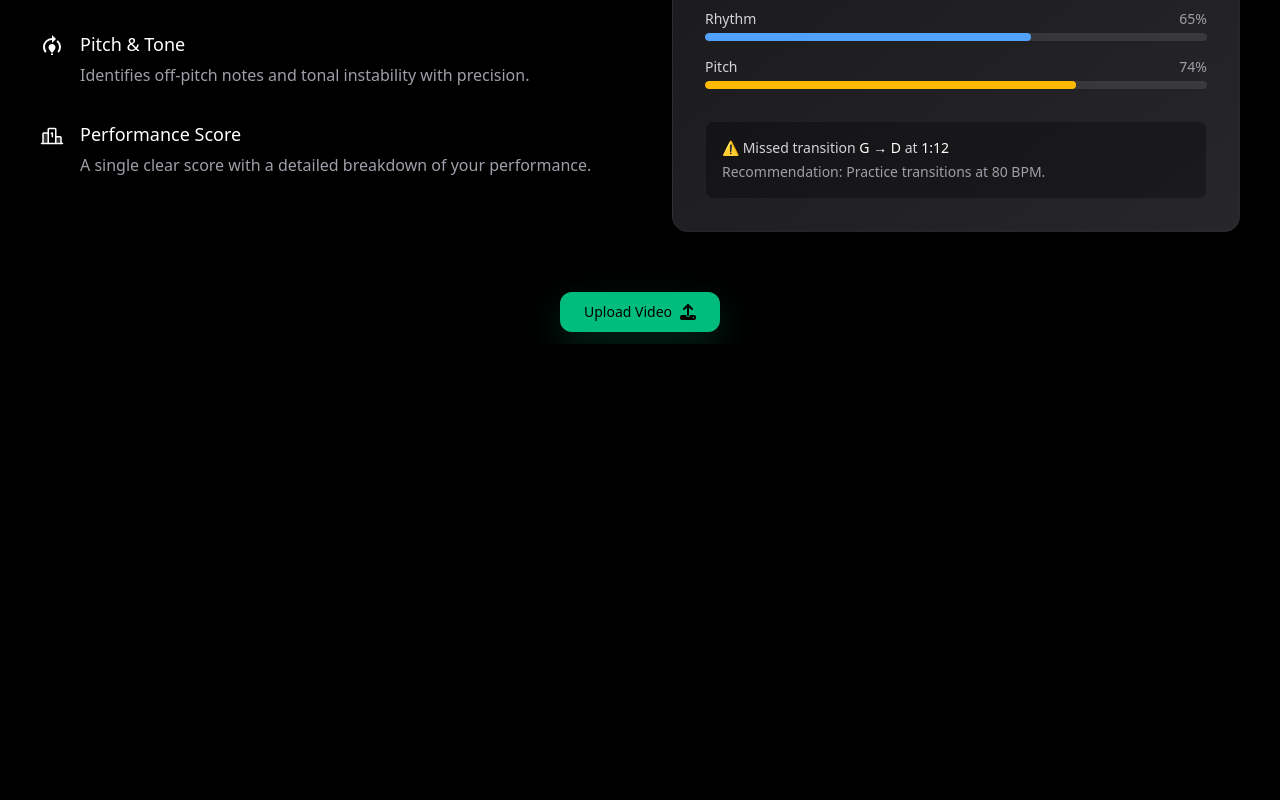
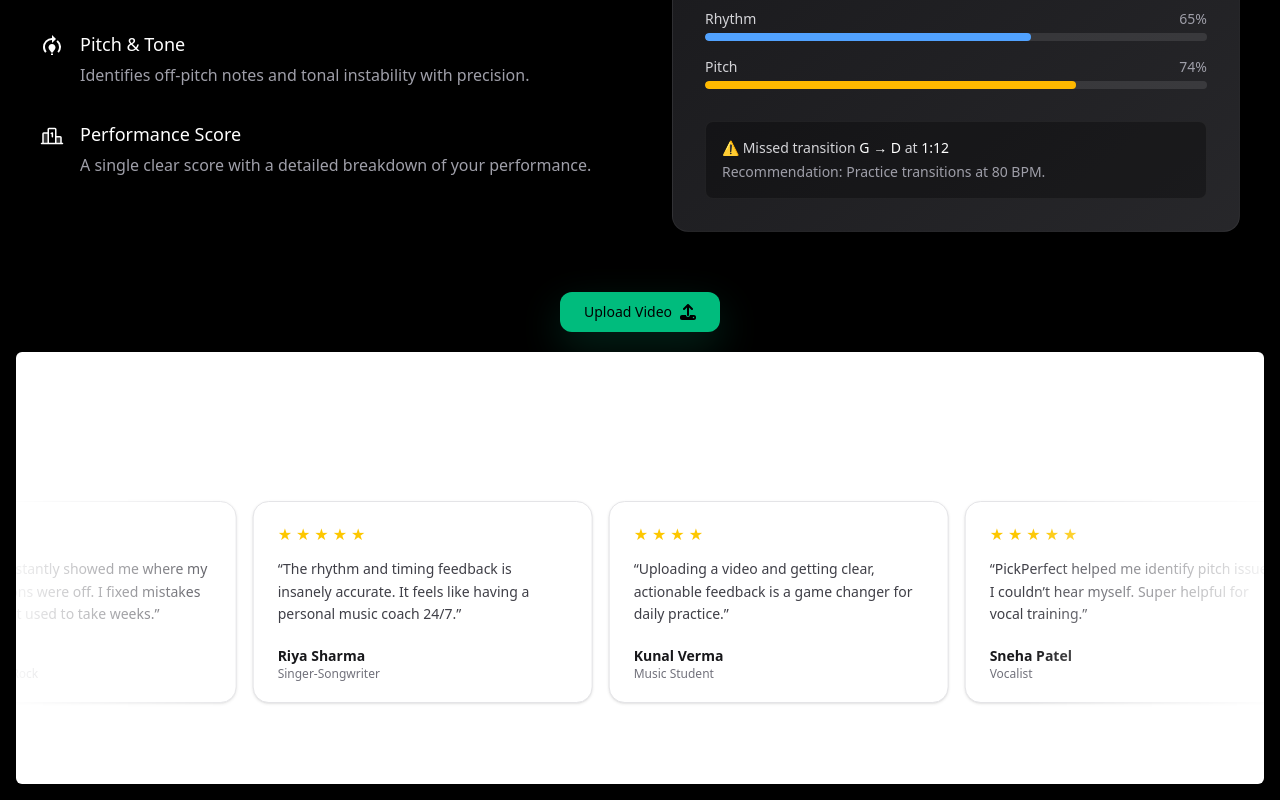
Before and after one commit to choudharyhimanshustar/PickPerfectFrontend, a Next.js app: page / in a window 1280 px wide. Shown: the part 1308-2108 px from the top of the page. Before the commit the page ends 1652 px from the top, so only its background shows below. Built offline with nearby package versions, Linux system fonts and the light colour scheme; no server answers.

Commit message:
feat: add InfiniteMovingCardsDemo component and integrate it into HomePage; enhance globals.css with scroll animations

```diff
--- a/src/app/(home)/page.tsx
+++ b/src/app/(home)/page.tsx
@@ -1,12 +1,14 @@
 import { Banner } from "@/components/Banner";
-import FlowCards  from "@/components/ui/FlowCards";
+import FlowCards from "@/components/ui/FlowCards";
 import AnalysisSection from "@/components/ui/AnalysisSection";
+import InfiniteMovingCardsDemo from "@/components/ui/Review";
 export default function HomePage() {
   return (
     <div className="font-sans items-center min-h-screen p-4 space-y-6">
       <Banner />
       <FlowCards />
       <AnalysisSection />
+      <InfiniteMovingCardsDemo />
     </div>
   );
 }
--- a/src/app/globals.css
+++ b/src/app/globals.css
@@ -32,4 +32,22 @@ body {
     --background: 222.2 84% 4.9%;
     --foreground: 210 40% 98%;
   }
+
+  @keyframes scroll {
+  to {
+    transform: translateX(-50%);
+  }
 }
+  .animate-scroll {
+  animation-name: scroll;
+  animation-duration: var(--animation-duration, 40s);
+  animation-timing-function: linear;
+  animation-iteration-count: infinite;
+  animation-direction: var(--animation-direction, forwards);
+}
+
+.stroke {
+  -webkit-text-stroke: 14px white;
+  color: white;
+}
+}
--- /dev/null
+++ b/src/components/ui/Review.tsx
@@ -0,0 +1,46 @@
+"use client";
+
+import React, { useEffect, useState } from "react";
+import { InfiniteMovingCards } from "../ui/infinite-moving-cards";
+
+export default function InfiniteMovingCardsDemo() {
+  return (
+    <div className="h-[27rem] rounded-md flex flex-col antialiased bg-white dark:bg-black dark:bg-grid-white/[0.05] items-center justify-center relative overflow-hidden">
+      <h2 className="text-3xl font-semibold tracking-tight text-white mb-8">
+        AI Feedback Musicians Actually Trust
+      </h2>
+      <InfiniteMovingCards items={reviews} direction="left" speed="slow" />
+    </div>
+  );
+}
+
+const reviews = [
+  {
+    quote:
+      "PickPerfect instantly showed me where my chord transitions were off. I fixed mistakes in minutes that used to take weeks.",
+    name: "Aarav Mehta",
+    title: "Guitarist · Indie Rock",
+    rating: 5,
+  },
+  {
+    quote:
+      "The rhythm and timing feedback is insanely accurate. It feels like having a personal music coach 24/7.",
+    name: "Riya Sharma",
+    title: "Singer-Songwriter",
+    rating: 5,
+  },
+  {
+    quote:
+      "Uploading a video and getting clear, actionable feedback is a game changer for daily practice.",
+    name: "Kunal Verma",
+    title: "Music Student",
+    rating: 4,
+  },
+  {
+    quote:
+      "PickPerfect helped me identify pitch issues I couldn’t hear myself. Super helpful for vocal training.",
+    name: "Sneha Patel",
+    title: "Vocalist",
+    rating: 5,
+  },
+];
--- /dev/null
+++ b/src/components/ui/infinite-moving-cards.tsx
@@ -0,0 +1,122 @@
+"use client";
+
+import { cn } from "@/lib/utils";
+import React, { useEffect, useState } from "react";
+
+export const InfiniteMovingCards = ({
+  items,
+  direction = "left",
+  speed = "fast",
+  pauseOnHover = true,
+  className,
+}: {
+  items: {
+    quote: string;
+    name: string;
+    title: string;
+    rating: number;
+  }[];
+  direction?: "left" | "right";
+  speed?: "fast" | "normal" | "slow";
+  pauseOnHover?: boolean;
+  className?: string;
+}) => {
+  const containerRef = React.useRef<HTMLDivElement>(null);
+  const scrollerRef = React.useRef<HTMLUListElement>(null);
+
+  useEffect(() => {
+    addAnimation();
+  }, []);
+  const [start, setStart] = useState(false);
+  function addAnimation() {
+    if (containerRef.current && scrollerRef.current) {
+      const scrollerContent = Array.from(scrollerRef.current.children);
+
+      scrollerContent.forEach((item) => {
+        const duplicatedItem = item.cloneNode(true);
+        if (scrollerRef.current) {
+          scrollerRef.current.appendChild(duplicatedItem);
+        }
+      });
+
+      getDirection();
+      getSpeed();
+      setStart(true);
+    }
+  }
+  const getDirection = () => {
+    if (containerRef.current) {
+      if (direction === "left") {
+        containerRef.current.style.setProperty(
+          "--animation-direction",
+          "forwards"
+        );
+      } else {
+        containerRef.current.style.setProperty(
+          "--animation-direction",
+          "reverse"
+        );
+      }
+    }
+  };
+  const getSpeed = () => {
+    if (containerRef.current) {
+      if (speed === "fast") {
+        containerRef.current.style.setProperty("--animation-duration", "20s");
+      } else if (speed === "normal") {
+        containerRef.current.style.setProperty("--animation-duration", "40s");
+      } else {
+        containerRef.current.style.setProperty("--animation-duration", "80s");
+      }
+    }
+  };
+  return (
+    <div
+      ref={containerRef}
+      className={cn(
+        "scroller relative z-20 max-w-7xl overflow-hidden [mask-image:linear-gradient(to_right,transparent,white_20%,white_80%,transparent)]",
+        className
+      )}
+    >
+      <ul
+        ref={scrollerRef}
+        className={cn(
+          "flex w-max min-w-full shrink-0 flex-nowrap gap-4 py-4",
+          start && "animate-scroll",
+          pauseOnHover && "hover:[animation-play-state:paused]"
+        )}
+      >
+        {items.map((item, idx) => (
+          <li
+            key={item.name}
+            className="relative w-[340px] shrink-0 rounded-2xl border border-zinc-200
+  bg-white px-6 py-5 shadow-sm transition-all hover:shadow-md
+  dark:border-zinc-700 dark:bg-zinc-900"
+          >
+            {/* Rating */}
+            <div className="mb-3 flex gap-1 text-yellow-400">
+              {Array.from({ length: item.rating }).map((_, i) => (
+                <span key={i}>★</span>
+              ))}
+            </div>
+
+            {/* Review */}
+            <p className="text-sm leading-relaxed text-zinc-700 dark:text-zinc-300">
+              “{item.quote}”
+            </p>
+
+            {/* User */}
+            <div className="mt-5 flex flex-col">
+              <span className="text-sm font-semibold text-zinc-900 dark:text-white">
+                {item.name}
+              </span>
+              <span className="text-xs text-zinc-500 dark:text-zinc-400">
+                {item.title}
+              </span>
+            </div>
+          </li>
+        ))}
+      </ul>
+    </div>
+  );
+};
```
